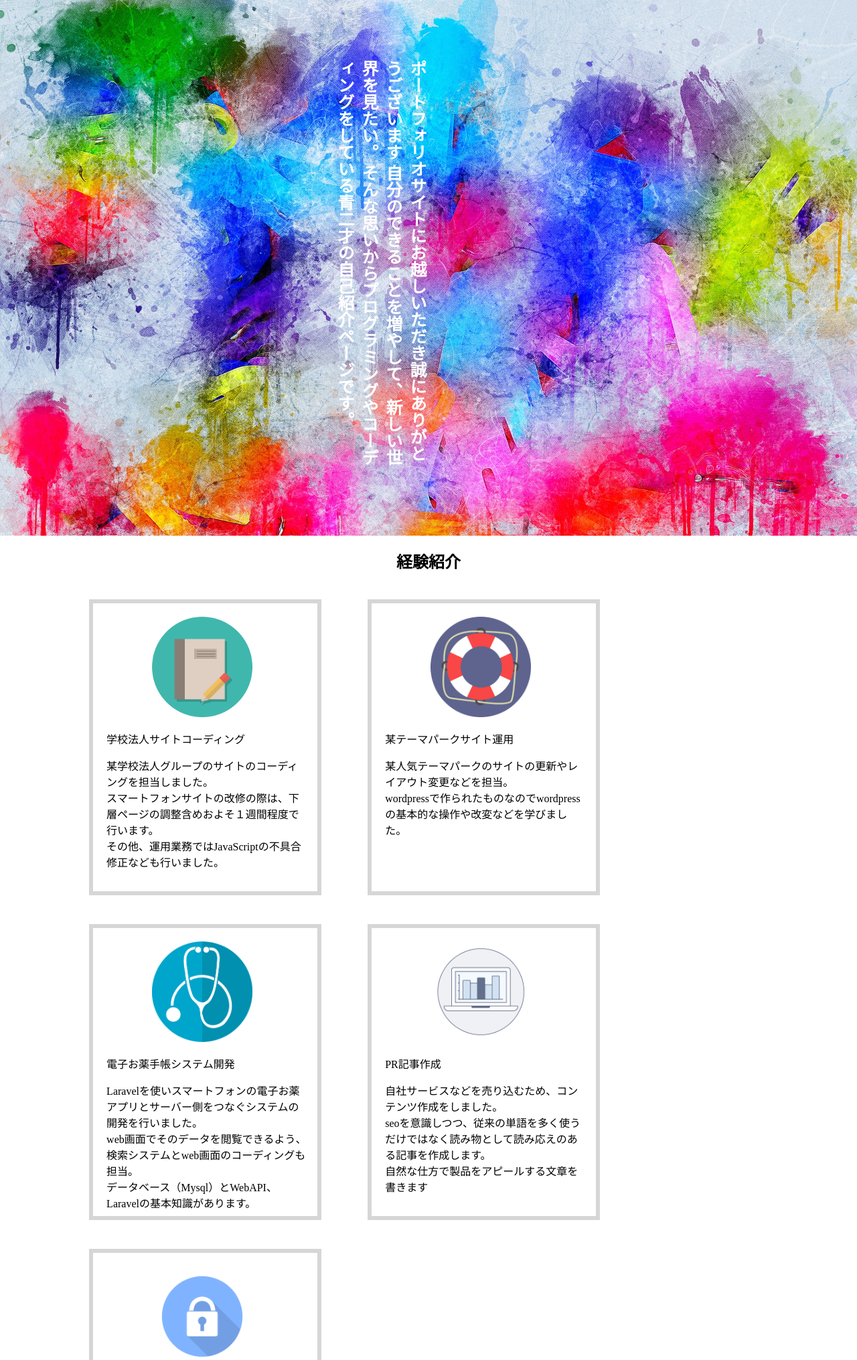
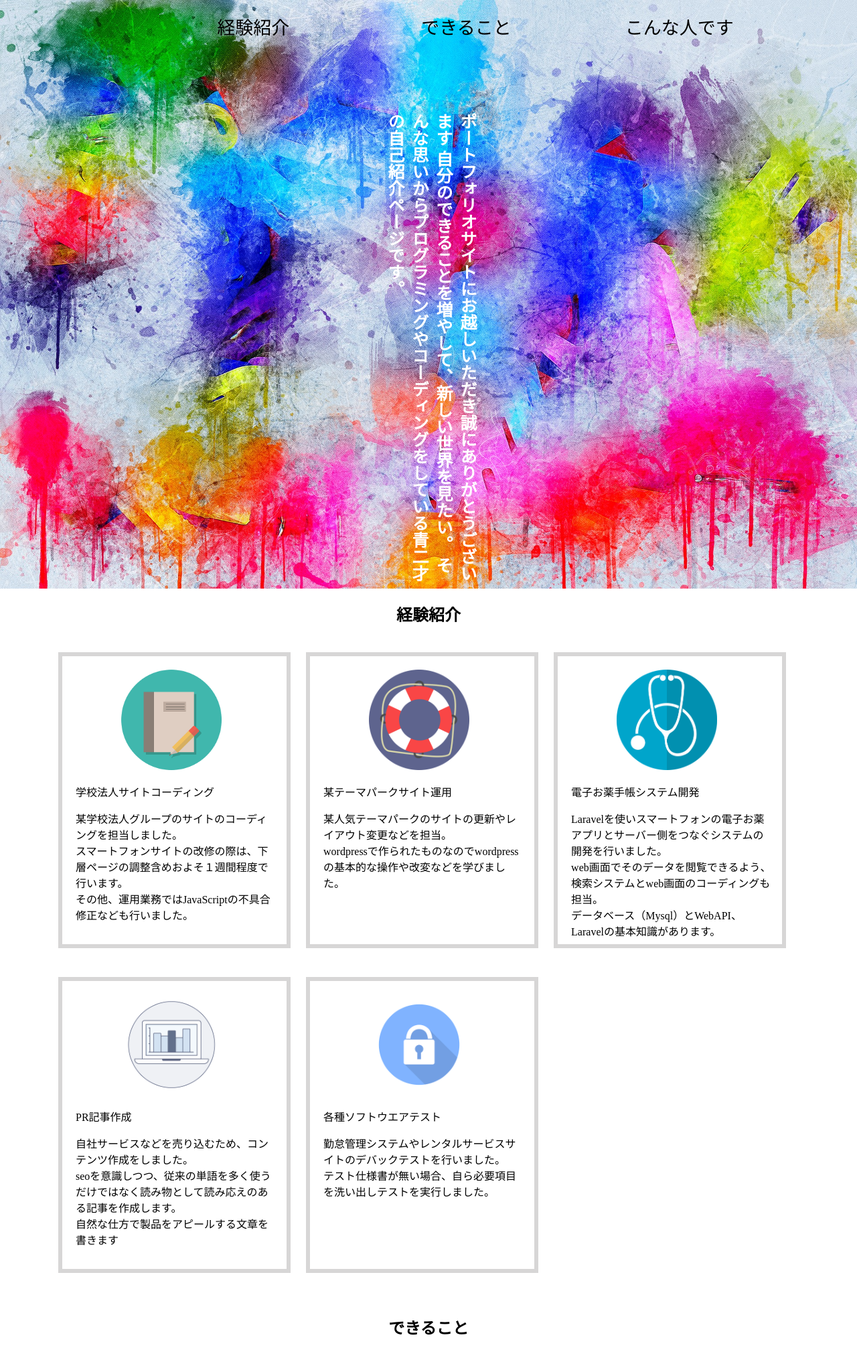
Before and after one commit to HappyCocker1111/port, a PHP site: page / in a window 1280 px wide. Shown: the top 2031 px of the page at 67% size. Run offline with PHP 8.4, Linux system fonts and the light colour scheme; some libraries are stand-ins or nearby versions.

Commit message:
原型完成

```diff
--- a/css/main.css
+++ b/css/main.css
@@ -1,11 +1,38 @@
 body{
     margin: 0;
+    margin-top: -16px;
+}
+#globalNavi{
+	width: 100%;
+	background:#c2c5c7db;
+}
+#globalNavi ul{
+    list-style: none;
+    margin-left: 14%;
+}
+#globalNavi ul li a{
+	width: 30%;
+	float: left;
+    padding:20px 0;
+    color: black;
+    font-size: 27px;
+	text-align: center;
+	text-decoration: none;
+	box-sizing: border-box;
+}
+.fixed {
+    position: fixed;
+    top: 0;
+    width: 100%;
+    z-index: 10000;
+}
+.wap {
+    width: 40%;
+    margin: 0 auto 0 auto;
 }
 .top{
-    width: 40%;
-    margin-bottom: 0;
-    margin-left: 10%;
-    padding-bottom: 100px;
+    padding-left: 50%;
+    width: 50px;
     color: white;
     font-size: 25px;
     font-weight: 700;
@@ -25,6 +52,13 @@ body{
 .box {
     width: 100%;
 }
+@media screen and (min-width: 1857px) {
+    .content { margin-left: 4%; }
+ }
+
+ @media screen and (min-width: 1248px) {
+    .content { margin-left: 2%; }
+ }
 .contents_area {
     width: 90%;
     margin: 0 auto;
@@ -37,10 +71,8 @@ body{
     padding-left: 5px;
     float: left;
     background: white;
-    margin-left: 4%;
     padding-top: 20px;
     margin-bottom: 43px;
-    margin-left: 6%;
     border: solid 6px #afadad80;
 
 }
@@ -58,3 +90,13 @@ h2{
     padding: 20px 0 20px 0;
     text-align: center;
 }
+#syoukai{
+    background-image: url('../images/guitar.jpg');
+    background-size:cover;
+}
+.syoukai_content {
+    height: 500px;
+}
+.syoukai_content p{
+    color: white;
+}
--- a/index.html
+++ b/index.html
@@ -4,11 +4,20 @@
     <meta charset="utf-8" />
     <meta http-equiv="X-UA-Compatible" content="IE=edge">
     <title>My Portfolio</title>
+    <link rel="shortcut icon" href="./images/favicon.png" >
     <meta name="viewport" content="width=device-width, initial-scale=1">
     <link rel="stylesheet" type="text/css" media="screen" href="./css/main.css" />
-    <script src="main.js"></script>
+    <script src="https://code.jquery.com/jquery-2.1.3.min.js"></script>
+    <script type="text/javascript" src="./js/main.js"></script>
 </head>
 <body>
+    <div id="globalNavi">
+        <ul>
+          <li><a href="#first_content">経験紹介</a></li>
+          <li><a href="#second_content">できること</a></li>
+          <li><a href="#syoukai">こんな人です</a></li>
+        </ul>
+      </div>
     <div class="box__area">
         <div class="box box__bg_photo">
             <div class="wap">
@@ -100,6 +109,22 @@
             </div>
           </div>
         </div>
+
+        <div id="syoukai"  class="box">
+            <h2 style="color:white;">こんな人です</h2>
+            <div class="contents_area">
+              <div class="syoukai_content">
+                <p>弦楽器が好きなかた、語り合いましょう</p>
+                <p>
+                  幼少期からギターが好きでした<br>
+                  聞くのも弾くのも大好きです。腕前はまだまだですが、いいストレス発散になってます<br>
+                  ギターというとクラシックかロックというイメージが強いと思いますが、フラメンコなどスペイン系のものも素晴らしです<br>
+                  まだ聞いかことがないという方はぜひ！<br>
+                </p>
+              </div>
+            </div>
+          </div>
+
       </div>
 </body>
 </html>
--- /dev/null
+++ b/js/main.js
@@ -0,0 +1,11 @@
+jQuery(function($) {
+    var nav = $('#globalNavi'),
+    offset = nav.offset();
+    $(window).scroll(function () {
+      if($(window).scrollTop() > offset.top) {
+        nav.addClass('fixed');
+      } else {
+        nav.removeClass('fixed');
+      }
+    });
+  });
```
Also changed, not shown: images/favicon.png (added), images/guitar.jpg (added).
